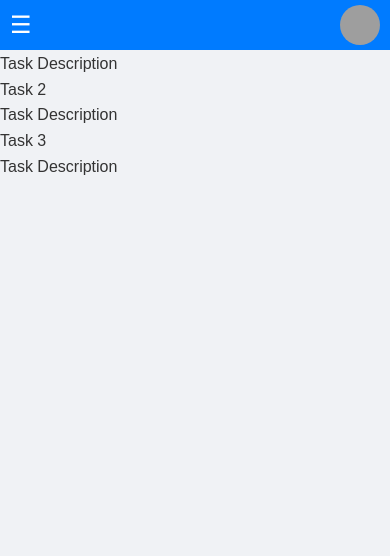
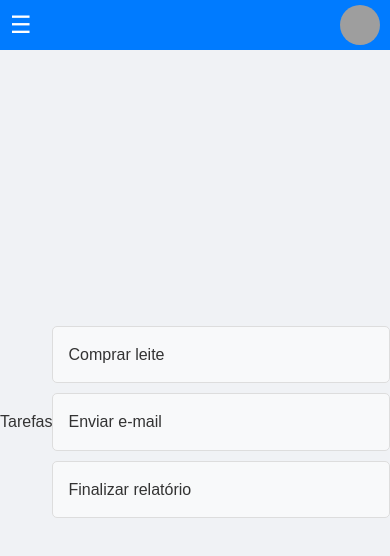
Before and after one commit to rafaelcerqueira/workmap, a React (Create React App) app in the folder frontend/: page / in a window 390 px wide. Shown: the top 556 px of the page. Built offline with nearby package versions, Linux system fonts and the light colour scheme; grey boxes are pictures that could not be loaded; the HTML template or start-up script is replaced by a standard one.

Commit message:
fix: resolver problemas de visibilidade do SideNav em visualizações mobile fix: garantir que as tarefas sejam exibidas em uma lista vertical, independentemente do tamanho da tela style: melhorar o layout para melhor responsividade e alinhamento

```diff
--- a/frontend/src/App.js
+++ b/frontend/src/App.js
@@ -15,8 +15,8 @@ const App = () => {
       setIsMenuOpen(window.innerWidth >= 768);
     };
 
+    window.addEventListener('resize', handleResize);
     handleResize();
-    window.addEventListener('resize', handleResize);
 
     return () => {
       window.removeEventListener('resize', handleResize);
@@ -36,11 +36,13 @@ const App = () => {
   return (
     <>
       <GlobalStyles />
-      <Header toggleMenu={toggleMenu} user={user} isMobile={isMobile} />
-      <SideNav isOpen={isMenuOpen} isMobile={isMobile} user={user} />
-      <MainContent>
-        <h1>Bem-vindo ao Workmap!</h1>
-      </MainContent>
+      {isMobile && <Header toggleMenu={toggleMenu} user={user} isMobile={isMobile} />}
+      <div style={{ display: 'flex', flexDirection: isMobile ? 'column' : 'row', height: '100vh' }}>
+        {!isMobile && <SideNav isOpen={isMenuOpen} isMobile={isMobile} user={user} />}
+        {isMobile && <SideNav isOpen={isMenuOpen} isMobile={isMobile} />}
+        <MainContent tasks={['Comprar leite', 'Enviar e-mail', 'Finalizar relatório']} />
+      </div>
+
     </>
   );
 };
--- a/frontend/src/components/MainContent/MainContent.js
+++ b/frontend/src/components/MainContent/MainContent.js
@@ -1,30 +1,17 @@
 import React from "react";
+import { MainContentWrapper, TaskListWrapper, TaskItem } from './MainContent.styles';
+import TaskList from "../TaskList/TaskList";
 
-const MainContent = () => {
+const MainContent = ({ tasks }) => {
     return (
-        <div className="main-content">
-            <div className="main-content-header">
-
-                <h1>Tasks</h1>
-
-            </div>
-            <div className="main-content-body"></div>
-                <div className="task">
-                    <h2>Task 1</h2>
-                    <p>Task Description</p>
-                </div>
-                <div className="task">
-                    <h2>Task 2</h2>
-                    <p>Task Description</p>
-                </div>
-                <div className="task">
-                    <h2>Task 3</h2>
-                    <p>Task Description</p>
-                </div>
-
-        </div>
-
-
+        <MainContentWrapper>
+            <h1>Tarefas</h1>
+            <TaskListWrapper>
+                {tasks.map((task, index) => (
+                    <TaskItem key={index}>{task}</TaskItem>
+                ))}
+            </TaskListWrapper>
+        </MainContentWrapper>
     );
 };
 
--- /dev/null
+++ b/frontend/src/components/MainContent/MainContent.styles.js
@@ -0,0 +1,37 @@
+import styled from 'styled-components';
+
+export const MainContentWrapper = styled.main`
+    flex-grow: 1;
+    display: flex;
+    flex-diection: column;
+    justify-content: flex-start;
+    align-items: center;
+    padding: 20px
+    bacground-color: #ffffff;
+    overflow-y: auto;
+
+    @media (min-width: 768px) {
+        align-items: flex-start;
+        padding: 40px;
+    }
+`;
+
+export const TaskListWrapper = styled.ul`
+    list-style: none;
+    margin: 0;
+    padding: 0;
+    width: 100%;
+    max-width: 600px;
+    display: flex;
+    flex-direction: column;
+    gap: 10px;
+`;
+
+export const TaskItem = styled.li`
+    padding: 15px;
+    background-color: #f8f9fa;
+    border: 1px solid #ddd;
+    border-radius: 5px;
+    font-size: 1rem;
+    color: #333;
+`;
--- a/frontend/src/components/SideNav/SideNav.styles.js
+++ b/frontend/src/components/SideNav/SideNav.styles.js
@@ -14,8 +14,8 @@ export const SideNavWrapper = styled.div`
 
     @media (min-width: 768px) {
         top: 0;
+        height: 100%;
         width: 300px;
-        height: 100%;
         left: 0;
         position: relative;
         transition: none;
--- /dev/null
+++ b/frontend/src/components/TaskList/TaskList.js
@@ -0,0 +1,14 @@
+import React from "react";
+import { TaksListWrapper, TaskItem } from './TaskList.styles';
+
+const TaskList = ({ tasks }) => {
+    return (
+        <TaksListWrapper>
+            {tasks.map((task, index) => (
+                <TaskItem key={index}>{task}</TaskItem>
+            ))}
+        </TaksListWrapper>
+    );
+};
+
+export default TaskList;
--- /dev/null
+++ b/frontend/src/components/TaskList/TaskList.styles.js
@@ -0,0 +1,21 @@
+import styled from "styled-components";
+
+export const TaksListWrapper = styled.ul`
+    list-style: none;
+    margin; 0;
+    padding: 0;
+    width: 100%;
+    display: flex;
+    felx-direction: column;
+    gap: 10px;
+
+`;
+
+export const TaskItem = styled.li`
+    padding: 15px;
+    background-color: #f8f9fa;
+    border: 1px solid #ddd;
+    border-radius: 5px;
+    font-size: 1rem;
+    color: #333;
+`;
```
